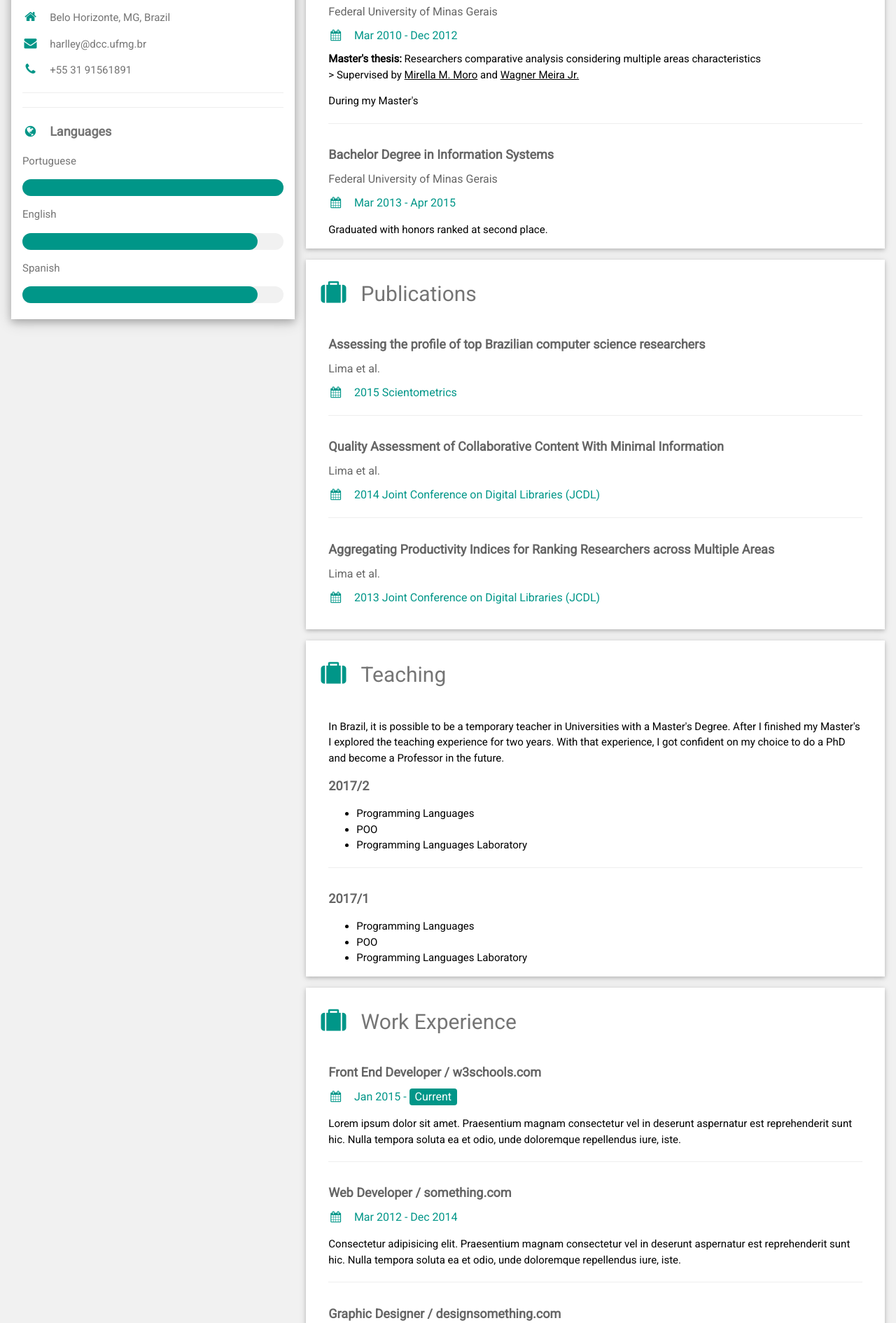
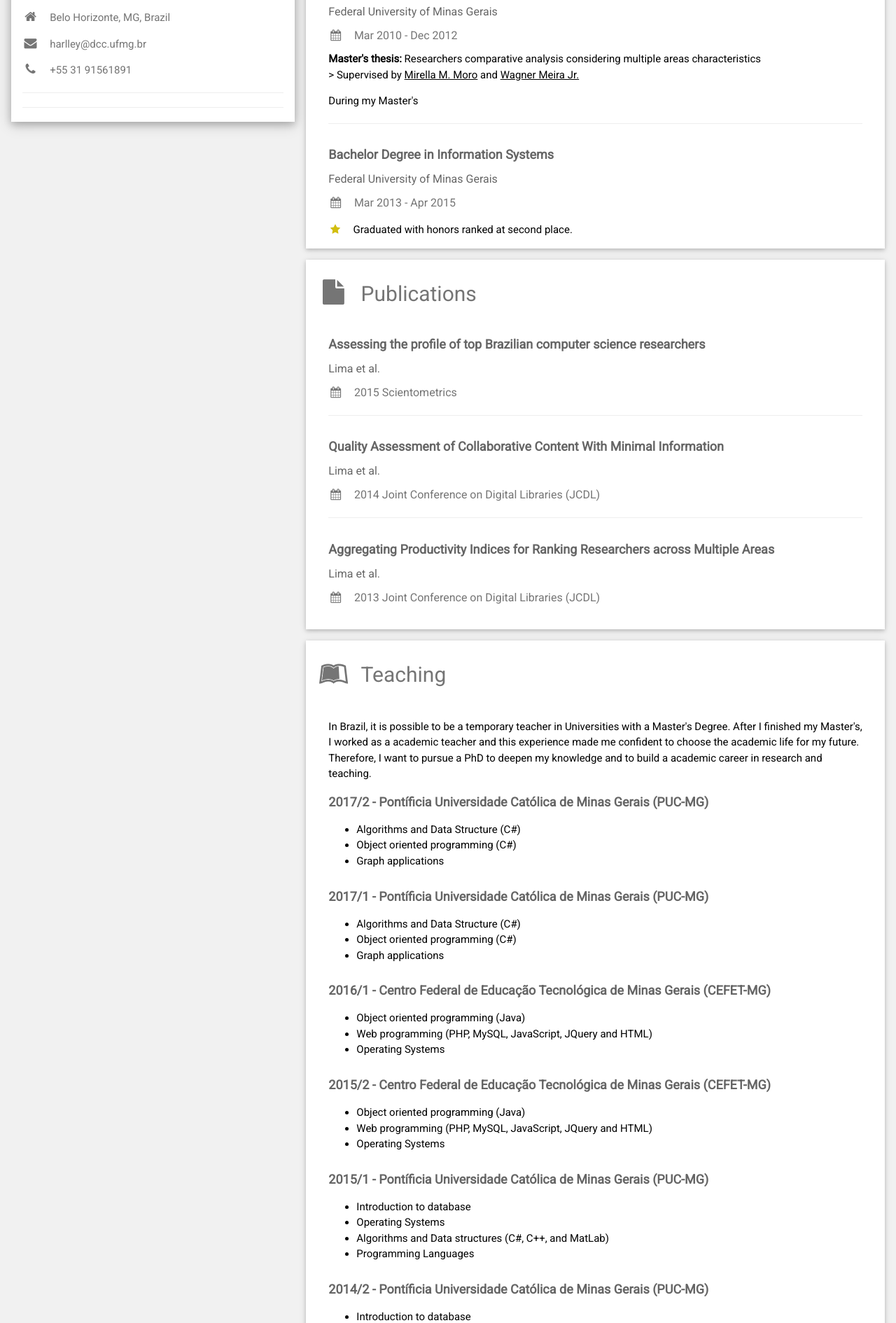
Before and after one commit to gabibrant/gabibrant.github.io, a plain HTML site: page harlley2/index.html in a window 1280 px wide. Shown: the part 381-2271 px from the top of the page at 70% size. Drawn offline with Linux system fonts and the light colour scheme.

Commit message:
teaching updated

```diff
--- a/harlley2/index.html
+++ b/harlley2/index.html
@@ -12,10 +12,7 @@ html,body,h1,h2,h3,h4,h5,h6 {font-family: "Roboto", sans-serif}
 </style>
 <body class="w3-light-grey">
 
-<!-- Page Container -->
-<div class="w3-content w3-margin-top" style="max-width:1400px;">
-
-	<nav id="nav-wrap">
+<nav id="nav-wrap">
 
          <a class="mobile-btn" href="#nav-wrap" title="Show navigation">Show navigation</a>
 	      <a class="mobile-btn" href="#" title="Hide navigation">Hide navigation</a>
@@ -30,6 +27,11 @@ html,body,h1,h2,h3,h4,h5,h6 {font-family: "Roboto", sans-serif}
          </ul> <!-- end #nav -->
 
       </nav> <!-- end #nav-wrap -->
+
+<!-- Page Container -->
+<div class="w3-content w3-margin-top" style="max-width:1400px;">
+
+
 
   <!-- The Grid -->
   <div class="w3-row-padding">
@@ -47,10 +49,10 @@ html,body,h1,h2,h3,h4,h5,h6 {font-family: "Roboto", sans-serif}
           </div>
         </div>
         <div class="w3-container">
-          <!---<p><i class="fa fa-briefcase fa-fw w3-margin-right w3-large w3-text-teal"></i></p>-->
-          <p><i class="fa fa-home fa-fw w3-margin-right w3-large w3-text-teal"></i>Belo Horizonte, MG, Brazil</p>
-          <p><i class="fa fa-envelope fa-fw w3-margin-right w3-large w3-text-teal"></i>harlley@dcc.ufmg.br</p>
-          <p><i class="fa fa-phone fa-fw w3-margin-right w3-large w3-text-teal"></i>+55 31 91561891</p>
+          <!---<p><i class="fa fa-briefcase fa-fw w3-margin-right w3-large w3-text-grey"></i></p>-->
+          <p><i class="fa fa-home fa-fw w3-margin-right w3-large w3-text-grey"></i>Belo Horizonte, MG, Brazil</p>
+          <p><i class="fa fa-envelope fa-fw w3-margin-right w3-large w3-text-grey"></i>harlley@dcc.ufmg.br</p>
+          <p><i class="fa fa-phone fa-fw w3-margin-right w3-large w3-text-grey"></i>+55 31 91561891</p>
           <hr>
 
 
@@ -58,42 +60,44 @@ html,body,h1,h2,h3,h4,h5,h6 {font-family: "Roboto", sans-serif}
 
 
           <!--
-		  <p class="w3-large"><b><i class="fa fa-asterisk fa-fw w3-margin-right w3-text-teal"></i>Skills</b></p>
+		  <p class="w3-large"><b><i class="fa fa-asterisk fa-fw w3-margin-right w3-text-grey"></i>Skills</b></p>
           <p>Adobe Photoshop</p>
           <div class="w3-light-grey w3-round-xlarge w3-small">
-            <div class="w3-container w3-center w3-round-xlarge w3-teal" style="width:90%">90%</div>
+            <div class="w3-container w3-center w3-round-xlarge w3-grey" style="width:90%">90%</div>
           </div>
           <p>Photography</p>
           <div class="w3-light-grey w3-round-xlarge w3-small">
-            <div class="w3-container w3-center w3-round-xlarge w3-teal" style="width:80%">
+            <div class="w3-container w3-center w3-round-xlarge w3-grey" style="width:80%">
               <div class="w3-center w3-text-white">80%</div>
             </div>
           </div>
           <p>Illustrator</p>
           <div class="w3-light-grey w3-round-xlarge w3-small">
-            <div class="w3-container w3-center w3-round-xlarge w3-teal" style="width:75%">75%</div>
+            <div class="w3-container w3-center w3-round-xlarge w3-grey" style="width:75%">75%</div>
           </div>
           <p>Media</p>
           <div class="w3-light-grey w3-round-xlarge w3-small">
-            <div class="w3-container w3-center w3-round-xlarge w3-teal" style="width:50%">50%</div>
+            <div class="w3-container w3-center w3-round-xlarge w3-grey" style="width:50%">50%</div>
           </div>
           <br>
-			-->
-          <p class="w3-large w3-text-theme"><b><i class="fa fa-globe fa-fw w3-margin-right w3-text-teal"></i>Languages</b></p>
+
+          <p class="w3-large w3-text-theme"><b><i class="fa fa-globe fa-fw w3-margin-right w3-text-grey"></i>Languages</b></p>
           <p>Portuguese</p>
-          <div class="w3-light-grey w3-round-xlarge">
-            <div class="w3-round-xlarge w3-teal" style="height:24px;width:100%">    </div>
+          <div class="w3-light-grey w3-round">
+            <div class="w3-round-xlarge w3-grey" style="height:24px;width:100%">    </div>
           </div>
           <p>English</p>
-          <div class="w3-light-grey w3-round-xlarge">
-            <div class="w3-round-xlarge w3-teal" style="height:24px;width:90%">     </div>
+          <div class="w3-light-grey w3-round">
+            <div class="w3-round-xlarge w3-grey" style="height:24px;width:90%">     </div>
           </div>
           <p>Spanish</p>
-          <div class="w3-light-grey w3-round-xlarge">
-            <div class="w3-round-xlarge w3-teal" style="height:24px;width:90%"></div>
+          <div class="w3-light-grey w3-round">
+            <div class="w3-round-xlarge w3-grey" style="height:24px;width:90%"></div>
           </div>
           <br>
+		  -->
         </div>
+
       </div><br>
 
     <!-- End Left Column -->
@@ -104,9 +108,9 @@ html,body,h1,h2,h3,h4,h5,h6 {font-family: "Roboto", sans-serif}
 
 	<section id="about">
 	<div class="w3-container w3-card w3-white w3-margin-bottom">
-        <h2 class="w3-text-grey w3-padding-16"><i class="fa fa-certificate fa-fw w3-margin-right w3-xxlarge w3-text-teal"></i>About me</h2>
+        <h2 class="w3-text-grey w3-padding-16"><i class="fa fa-user fa-fw w3-margin-right w3-xxlarge w3-text-grey"></i>About me</h2>
         <div class="w3-container">
-          <p>My name bla bla </p>
+          <p>I'm interested on information retrieval and data mining. During my research, I've worked with digital libraries. </p>
         </div>
 
 
@@ -115,11 +119,11 @@ html,body,h1,h2,h3,h4,h5,h6 {font-family: "Roboto", sans-serif}
 
 	<section id="education">
 	<div class="w3-container w3-card w3-white w3-margin-bottom">
-        <h2 class="w3-text-grey w3-padding-16"><i class="fa fa-certificate fa-fw w3-margin-right w3-xxlarge w3-text-teal"></i>Education</h2>
+        <h2 class="w3-text-grey w3-padding-16"><i class="fa fa-graduation-cap fa-fw w3-margin-right w3-xxlarge w3-text-grey"></i>Education</h2>
         <div class="w3-container">
           <h5 class="w3-opacity"><b>Master's Degree in Computer Science </b></h5>
 		  <h6 class="w3-opacity">Federal University of Minas Gerais</b></h6>
-          <h6 class="w3-text-teal"><i class="fa fa-calendar fa-fw w3-margin-right"></i>Mar 2010 - Dec 2012</h6>
+          <h6 class="w3-text-grey"><i class="fa fa-calendar fa-fw w3-margin-right"></i>Mar 2010 - Dec 2012</h6>
           <b>Master's thesis:</b> Researchers comparative analysis considering multiple areas characteristics
 				  <!--<br /> <i>(Análise comparativa de pesquisadores considerando características de múltiplas áreas)</i>-->
 				  <br /> > Supervised by <a href="https://scholar.google.com.br/citations?user=MRbdeWkAAAAJ&hl=pt-BR&oi=ao">Mirella M. Moro</a> and <a href="https://scholar.google.com.br/citations?user=oad6_oEAAAAJ&hl=pt-BR">Wagner Meira Jr.</a>
@@ -131,21 +135,21 @@ html,body,h1,h2,h3,h4,h5,h6 {font-family: "Roboto", sans-serif}
         <div class="w3-container">
           <h5 class="w3-opacity"><b>Bachelor Degree in Information Systems</b></h5>
 		  <h6 class="w3-opacity">Federal University of Minas Gerais</b></h6>
-          <h6 class="w3-text-teal"><i class="fa fa-calendar fa-fw w3-margin-right"></i>Mar 2013 - Apr 2015</h6>
-          <p>Graduated with honors ranked at second place.</p>
+          <h6 class="w3-text-grey"><i class="fa fa-calendar fa-fw w3-margin-right"></i>Mar 2013 - Apr 2015</h6>
+          <p><i class="fa fa-star fa-fw w3-margin-right w3-text-yellow"></i>Graduated with honors ranked at second place.</p>
         </div>
       </div>
 	  </section>
 
 	  <section id="publications">
 	  <div class="w3-container w3-card w3-white w3-margin-bottom">
-        <h2 class="w3-text-grey w3-padding-16"><i class="fa fa-suitcase fa-fw w3-margin-right w3-xxlarge w3-text-teal"></i>Publications</h2>
+        <h2 class="w3-text-grey w3-padding-16"><i class="fa fa-file fa-fw w3-margin-right w3-xxlarge w3-text-grey"></i>Publications</h2>
 
         <div class="w3-container">
 
           <h5 class="w3-opacity"><b>Assessing the profile of top Brazilian computer science researchers</b></h5>
 		  <h6 class="w3-opacity">Lima et al. </b></h6>
-		  <h6 class="w3-text-teal"><i class="fa fa-calendar fa-fw w3-margin-right"></i>2015 Scientometrics </h6>
+		  <h6 class="w3-text-grey"><i class="fa fa-calendar fa-fw w3-margin-right"></i>2015 Scientometrics </h6>
 
 
           <hr>
@@ -153,14 +157,14 @@ html,body,h1,h2,h3,h4,h5,h6 {font-family: "Roboto", sans-serif}
         <div class="w3-container">
           <h5 class="w3-opacity"><b>Quality Assessment of Collaborative Content With Minimal Information</b></h5>
 			<h6 class="w3-opacity">Lima et al.</b></h6>
-          <h6 class="w3-text-teal"><i class="fa fa-calendar fa-fw w3-margin-right"></i>2014 Joint Conference on Digital Libraries (JCDL) </h6>
+          <h6 class="w3-text-grey"><i class="fa fa-calendar fa-fw w3-margin-right"></i>2014 Joint Conference on Digital Libraries (JCDL) </h6>
 
           <hr>
         </div>
         <div class="w3-container">
           <h5 class="w3-opacity"><b>Aggregating Productivity Indices for Ranking Researchers across Multiple Areas</b></h5>
 		  <h6 class="w3-opacity">Lima et al.</b></h6>
-		  <h6 class="w3-text-teal"><i class="fa fa-calendar fa-fw w3-margin-right"></i>2013 Joint Conference on Digital Libraries (JCDL) </h6>
+		  <h6 class="w3-text-grey"><i class="fa fa-calendar fa-fw w3-margin-right"></i>2013 Joint Conference on Digital Libraries (JCDL) </h6>
           <br>
         </div>
       </div>
@@ -168,30 +172,70 @@ html,body,h1,h2,h3,h4,h5,h6 {font-family: "Roboto", sans-serif}
 
 	  <section id="teaching">
 	  <div class="w3-container w3-card w3-white w3-margin-bottom">
-        <h2 class="w3-text-grey w3-padding-16"><i class="fa fa-suitcase fa-fw w3-margin-right w3-xxlarge w3-text-teal"></i>Teaching</h2>
+        <h2 class="w3-text-grey w3-padding-16"><i class="fa fa-leanpub fa-fw w3-margin-right w3-xxlarge w3-text-grey"></i>Teaching</h2>
         <div class="w3-container">
-		 <p>In Brazil, it is possible to be a temporary teacher in Universities with a Master's Degree. After I finished my Master's I explored the teaching experience for two years. With that experience, I got confident on my choice to do a PhD and become a Professor in the future.</p>
-          <h5 class="w3-opacity"><b>2017/2</b></h5>
-          <!--<h6 class="w3-text-teal"><i class="fa fa-calendar fa-fw w3-margin-right"></i>Jun 2015 - <span class="w3-tag w3-teal w3-round">Current</span></h6> -->
+		 <p>In Brazil, it is possible to be a temporary teacher in Universities with a Master's Degree. After I finished my Master's, I worked as a academic teacher and this experience made me confident to choose the academic life for my future. Therefore, I want to pursue a PhD to deepen my knowledge and to build a academic career in research and teaching.</p>
 
+		  <h5 class="w3-opacity"><b>2017/2 - Pontíficia Universidade Católica de Minas Gerais (PUC-MG)</b></h5>
+		  <h6 class="w3-opacity"><b></b></h6>
 		  <ul>
-		  <li> Programming Languages</li>
-            <li>POO</li>
-            <li>Programming Languages Laboratory</li>
+		  <li> Algorithms and Data Structure (C#)</li>
+            <li>Object oriented programming (C#)</li>
+            <li>Graph applications</li>
 			</ul>
-
-		<hr>
         </div>
 
 
         <div class="w3-container">
-          <h5 class="w3-opacity"><b>2017/1</b></h5>
-          <ul>
-		  <li> Programming Languages</li>
-            <li>POO</li>
-            <li>Programming Languages Laboratory</li>
+          <h5 class="w3-opacity"><b>2017/1 - Pontíficia Universidade Católica de Minas Gerais (PUC-MG)</b></h5>
+		  <ul>
+		  <li> Algorithms and Data Structure (C#)</li>
+            <li>Object oriented programming (C#)</li>
+            <li>Graph applications</li>
 			</ul>
         </div>
+
+		<div class="w3-container">
+          <h5 class="w3-opacity"><b>2016/1 - Centro Federal de Educação Tecnológica de Minas Gerais (CEFET-MG)</b></h5>
+          <ul>
+		  <li> Object oriented programming (Java)</li>
+            <li>Web programming (PHP, MySQL, JavaScript, JQuery and HTML)</li>
+            <li>Operating Systems</li>
+			</ul>
+        </div>
+
+		<div class="w3-container">
+          <h5 class="w3-opacity"><b>2015/2 - Centro Federal de Educação Tecnológica de Minas Gerais (CEFET-MG)</b></h5>
+          <ul>
+		  <li> Object oriented programming (Java)</li>
+            <li>Web programming (PHP, MySQL, JavaScript, JQuery and HTML)</li>
+            <li>Operating Systems</li>
+			</ul>
+        </div>
+
+		<div class="w3-container">
+          <h5 class="w3-opacity"><b>2015/1 - Pontíficia Universidade Católica de Minas Gerais (PUC-MG)</b></h5>
+		  <ul>
+		  <li> Introduction to database</li>
+            <li>Operating Systems</li>
+            <li>Algorithms and Data structures (C#, C++, and MatLab)</li>
+			<li>Programming Languages</li>
+			</ul>
+        </div>
+
+		<div class="w3-container">
+          <h5 class="w3-opacity"><b>2014/2 - Pontíficia Universidade Católica de Minas Gerais (PUC-MG)</b></h5>
+		  <ul>
+		  <li> Introduction to database</li>
+            <li>Operating Systems</li>
+            <li>Algorithms and Data structures (C#, C++, and MatLab)</li>
+			<li>Programming Languages</li>
+			</ul>
+        </div>
+
+
+
+
 
       </div>
 	  </section>
@@ -199,22 +243,22 @@ html,body,h1,h2,h3,h4,h5,h6 {font-family: "Roboto", sans-serif}
 
     <section id="work">
       <div class="w3-container w3-card w3-white w3-margin-bottom">
-        <h2 class="w3-text-grey w3-padding-16"><i class="fa fa-suitcase fa-fw w3-margin-right w3-xxlarge w3-text-teal"></i>Work Experience</h2>
+        <h2 class="w3-text-grey w3-padding-16"><i class="fa fa-suitcase fa-fw w3-margin-right w3-xxlarge w3-text-grey"></i>Work Experience</h2>
         <div class="w3-container">
           <h5 class="w3-opacity"><b>Front End Developer / w3schools.com</b></h5>
-          <h6 class="w3-text-teal"><i class="fa fa-calendar fa-fw w3-margin-right"></i>Jan 2015 - <span class="w3-tag w3-teal w3-round">Current</span></h6>
+          <h6 class="w3-text-grey"><i class="fa fa-calendar fa-fw w3-margin-right"></i>Jan 2015 - <span class="w3-tag w3-grey w3-round">Current</span></h6>
           <p>Lorem ipsum dolor sit amet. Praesentium magnam consectetur vel in deserunt aspernatur est reprehenderit sunt hic. Nulla tempora soluta ea et odio, unde doloremque repellendus iure, iste.</p>
           <hr>
         </div>
         <div class="w3-container">
           <h5 class="w3-opacity"><b>Web Developer / something.com</b></h5>
-          <h6 class="w3-text-teal"><i class="fa fa-calendar fa-fw w3-margin-right"></i>Mar 2012 - Dec 2014</h6>
+          <h6 class="w3-text-grey"><i class="fa fa-calendar fa-fw w3-margin-right"></i>Mar 2012 - Dec 2014</h6>
           <p>Consectetur adipisicing elit. Praesentium magnam consectetur vel in deserunt aspernatur est reprehenderit sunt hic. Nulla tempora soluta ea et odio, unde doloremque repellendus iure, iste.</p>
           <hr>
         </div>
         <div class="w3-container">
           <h5 class="w3-opacity"><b>Graphic Designer / designsomething.com</b></h5>
-          <h6 class="w3-text-teal"><i class="fa fa-calendar fa-fw w3-margin-right"></i>Jun 2010 - Mar 2012</h6>
+          <h6 class="w3-text-grey"><i class="fa fa-calendar fa-fw w3-margin-right"></i>Jun 2010 - Mar 2012</h6>
           <p>Lorem ipsum dolor sit amet, consectetur adipisicing elit. </p><br>
         </div>
       </div>
@@ -231,15 +275,13 @@ html,body,h1,h2,h3,h4,h5,h6 {font-family: "Roboto", sans-serif}
   <!-- End Page Container -->
 </div>
 
-<footer class="w3-container w3-teal w3-center w3-margin-top">
-  <p>Find me on social media.</p>
-  <i class="fa fa-facebook-official w3-hover-opacity"></i>
-  <i class="fa fa-instagram w3-hover-opacity"></i>
-  <i class="fa fa-snapchat w3-hover-opacity"></i>
-  <i class="fa fa-pinterest-p w3-hover-opacity"></i>
-  <i class="fa fa-twitter w3-hover-opacity"></i>
-  <i class="fa fa-linkedin w3-hover-opacity"></i>
-  <p>Powered by <a href="https://www.w3schools.com/w3css/default.asp" target="_blank">w3.css</a></p>
+<footer class="w3-container w3-grey w3-center w3-margin-top boxhead">
+  <p>Contacts</p>
+
+  <a href="https://www.linkedin.com/in/harlleylima/>"<i class="fa fa-linkedin w3-hover-opacity"></i></a>
+  <a href="skype:harlleylima>"<i class="fa fa-skype w3-hover-opacity"></i></a>
+
+  <p>Harley Lima @ 2018 </p>
 </footer>
 
 </body>
```
Also changed, not shown: harlley2/w3.css.
